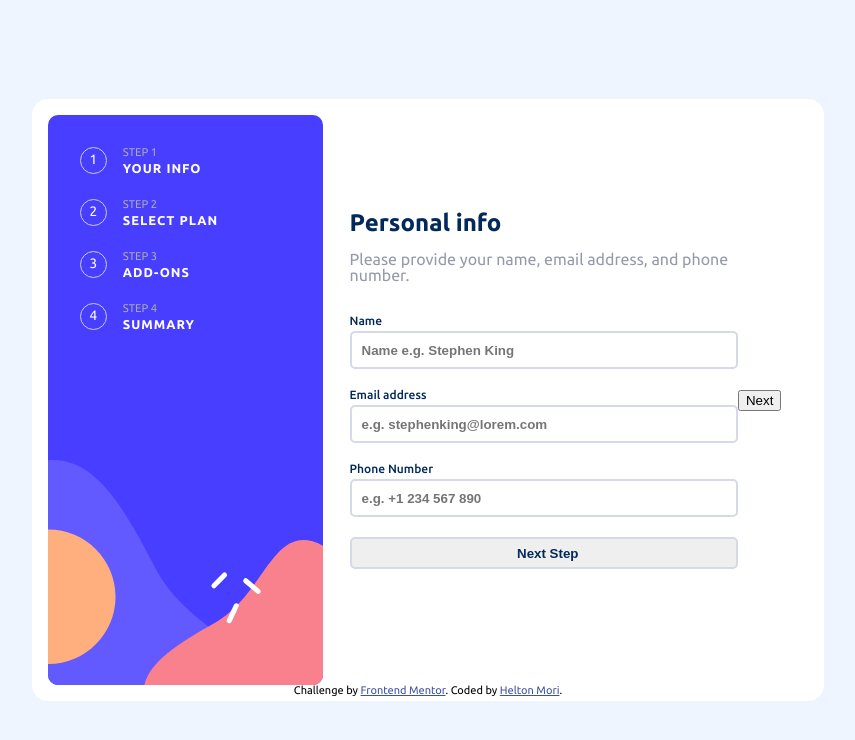
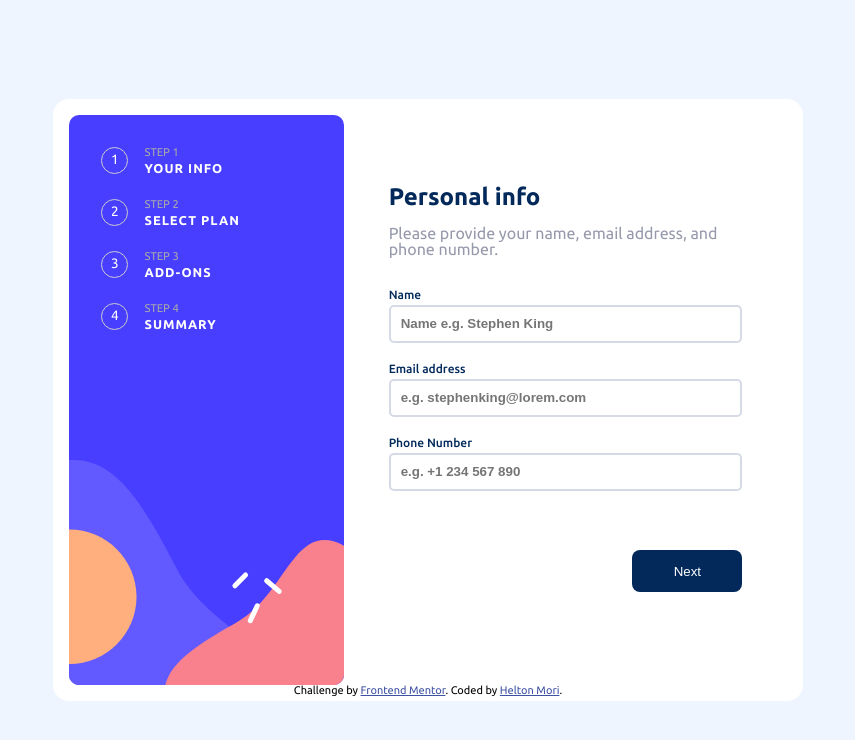
Before and after one commit to helton-mori-dev/Multi-step-form---Frontend-Mentor, a Vue app: page / in a window 1280 px wide. Shown: the top 740 px of the page, without its empty margins (212-1067 px from the left). Built offline with nearby package versions, Linux system fonts and the light colour scheme.

Commit message:
Adicionando grid no projeto

```diff
--- a/src/App.vue
+++ b/src/App.vue
@@ -6,10 +6,23 @@
         :is="currentStepComponent"
         @update-step="handleUpdateStep"
       ></component>
-      <button v-if="currentStepIndex > 0" @click="previousStep">Back</button>
-      <button v-if="currentStepIndex < steps.length - 1" @click="nextStep">
-        Next
-      </button>
+
+      <div class="navigation">
+        <button
+          class="navigation__button back"
+          v-if="currentStepIndex > 0"
+          @click="previousStep"
+        >
+          Back
+        </button>
+        <button
+          class="navigation__button next"
+          v-if="currentStepIndex < steps.length - 1"
+          @click="nextStep"
+        >
+          Next
+        </button>
+      </div>
     </section>
     <Footer />
   </div>
@@ -106,18 +119,54 @@ export default {
 }
 
 .grid__data {
+  display: grid;
   grid-area: data;
-  display: flex;
-  align-items: center;
-  justify-content: center;
+  grid-template-rows: 4fr 1fr;
+  align-self: center;
+  justify-self: center;
+  max-width: 80%;
 }
 .grid__footer {
   grid-area: footer;
 }
 
+.grid__buttons {
+  grid-area: buttons;
+}
+
 .grid-tempate-area-main {
   grid-template-areas:
     "sidebar data"
+    "sidebar buttons"
     "footer footer";
+  grid-template-rows: 24fr 1fr;
+}
+
+.navigation {
+  display: grid;
+  grid-template-columns: 1fr 1fr;
+  grid-template-areas: "back next";
+  align-items: end;
+}
+
+.navigation__button {
+  background-color: var(--DarkBlue);
+  color: #fff;
+  border-radius: 8px;
+  padding: 0.75rem 0;
+  width: 110px;
+  height: 42px;
+  border: none;
+  transition: 0.3s all ease;
+  cursor: pointer;
+}
+
+.navigation__button.next {
+  grid-area: next;
+  justify-self: end;
+}
+
+.navigation__button.back {
+  grid-area: back;
 }
 </style>
--- a/src/components/StepPersonalInfo.vue
+++ b/src/components/StepPersonalInfo.vue
@@ -59,12 +59,12 @@
         v-model="form.phone"
       />
 
-      <input
+      <!-- <input
         type="button"
         value="Next Step"
         class="input__submit"
         @click="submitStep"
-      />
+      /> -->
     </form>
   </div>
 </template>
@@ -124,7 +124,7 @@ export default {
 
 <style scoped>
 .content {
-  max-width: 80%;
+  /* max-width: 80%; */
 }
 
 .content__title {
@@ -172,19 +172,6 @@ export default {
   position: relative;
 }
 
-.content__form input[type="submit"] {
-  margin-top: 3rem;
-  background-color: var(--DarkBlue);
-  color: #fff;
-  border-radius: 8px;
-  padding: 0.75rem 0;
-  width: 30%;
-  align-self: flex-end;
-  border: none;
-  transition: 0.3s all ease;
-  cursor: pointer;
-}
-
 .content__form input[type="submit"]:hover {
   opacity: 0.7;
 }
```
